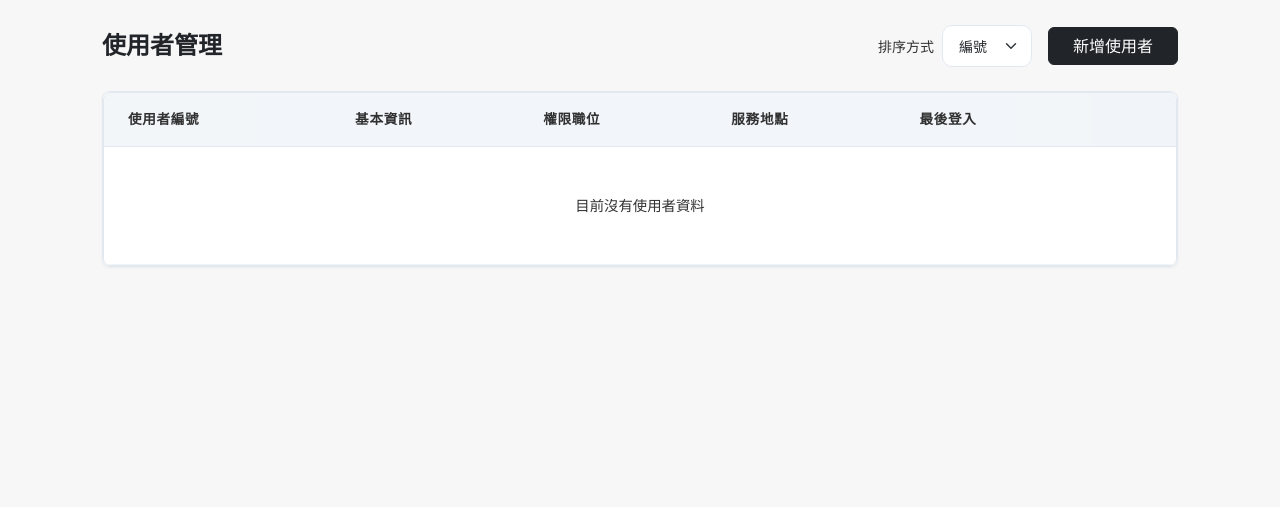
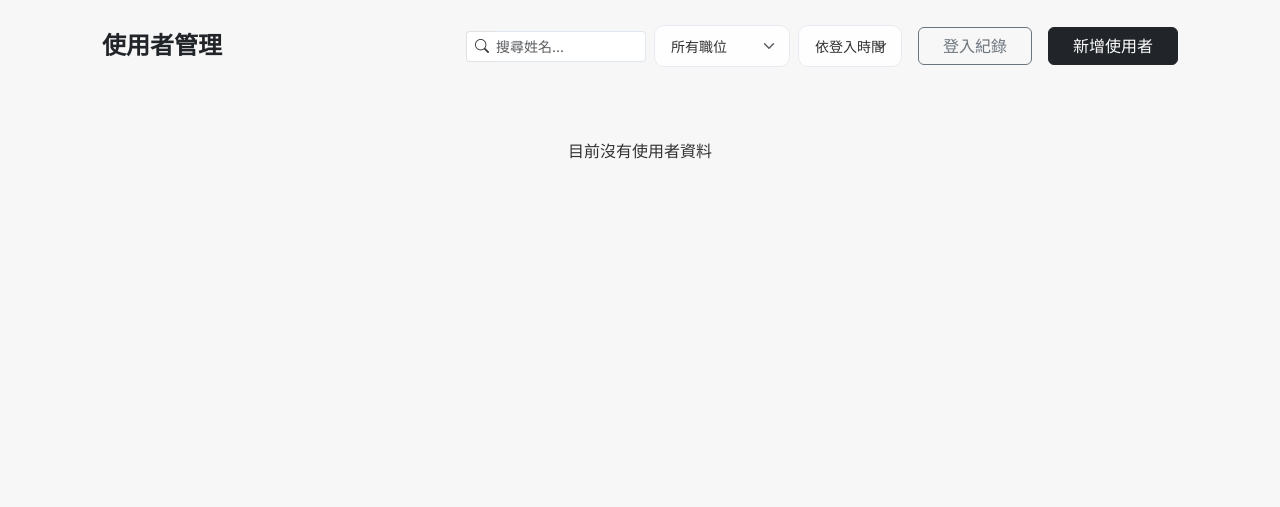
Before and after one commit to YuTzu2003/Notebook-Flask, a Flask app: template templates/admin.html in a window 1280 px wide. Shown: the part 65-572 px from the top of the page. Run offline with Flask 3, Linux system fonts and the light colour scheme; the template is opened without the code that fills it, so the values that code supplies are empty; the visitor is signed in with stand-in values (Sample User, id 1); some libraries are stand-ins or nearby versions.

Commit message:
update ui and add user history

```diff
--- a/static/js/admin.js
+++ b/static/js/admin.js
@@ -126,3 +126,43 @@ function deleteUser(guid, displayId) {
     })
     .catch(err => console.error(err));
 }
+
+// 取得登入紀錄並渲染
+async function fetchLoginLogs() {
+    const container = document.getElementById("loginLogsContainer");
+    container.innerHTML = '<div class="p-5 text-center text-muted"><div class="spinner-border spinner-border-sm me-2"></div>正在載入紀錄...</div>';
+
+    try {
+        const res = await fetch("/admin/login_logs");
+        const data = await res.json();
+
+        if (data.success && data.logs && data.logs.length > 0) {
+            let html = "";
+            data.logs.forEach(log => {
+                const isSuccess = log.status === "Success";
+                const icon = isSuccess ? "bi-check-circle-fill text-success" : "bi-x-circle-fill text-danger";
+                const bg = isSuccess ? "bg-success bg-opacity-10 text-success" : "bg-danger bg-opacity-10 text-danger";
+
+                html += `
+                    <div class="list-group-item p-3 border-bottom border-light">
+                        <div class="d-flex align-items-center mb-1">
+                            <i class="bi ${icon} me-2 fs-5"></i>
+                            <strong class="text-dark">${log.emp_id}</strong>
+                            <span class="ms-auto text-muted small">${log.timestamp}</span>
+                        </div>
+                        <div class="d-flex align-items-center ms-4 ps-1 text-muted small">
+                            <span class="badge ${bg} me-2 border-0 fw-normal">${log.message}</span>
+                            <span>IP: ${log.ip}</span>
+                        </div>
+                    </div>
+                `;
+            });
+            container.innerHTML = html;
+        } else {
+            container.innerHTML = '<div class="p-5 text-center text-muted">目前沒有任何登入紀錄</div>';
+        }
+    } catch (e) {
+        console.error("Fetch logs error:", e);
+        container.innerHTML = '<div class="p-5 text-center text-danger">載入失敗，請稍後再試</div>';
+    }
+}
--- a/templates/admin.html
+++ b/templates/admin.html
@@ -29,91 +29,90 @@
             <h4 class="fw-bold text-dark m-0">使用者管理</h4>
 
             <div class="d-flex gap-3 align-items-center">
-                <form method="GET" action="" class="d-flex align-items-center m-0 gap-2">
-                    <label for="sort_by" class="form-label mb-0 text-muted small text-nowrap">排序方式</label>
-                    <select name="sort_by" id="sort_by" class="form-select form-select-sm" style="width: auto;" onchange="this.form.submit()">
-                        <option value="UserID" {% if current_sort == 'UserID' %}selected{% endif %}>編號</option>
-                        <option value="Name" {% if current_sort == 'Name' %}selected{% endif %}>姓名</option>
-                        <option value="Position" {% if current_sort == 'Position' %}selected{% endif %}>職位</option>
-                        <option value="Location" {% if current_sort == 'Location' %}selected{% endif %}>地點</option>
-                        <option value="Last_login" {% if current_sort == 'Last_login' %}selected{% endif %}>登入時間</option>
+                <form method="GET" action="" class="d-flex align-items-center m-0 gap-2" id="filterForm">
+                    <!-- 搜尋名稱 -->
+                    <div class="input-group input-group-sm" style="width: 180px;">
+                        <span class="input-group-text bg-white border-end-0"><i class="bi bi-search text-muted"></i></span>
+                        <input type="text" name="search_name" class="form-control border-start-0 ps-0" placeholder="搜尋姓名..." value="{{ search_name }}" onkeypress="if(event.key === 'Enter') this.form.submit()">
+                    </div>
+
+                    <!-- 職位分類 -->
+                    <select name="filter_pos" class="form-select form-select-sm text-muted" style="width: auto;" onchange="this.form.submit()">
+                        <option value="">所有職位</option>
+                        <option value="Admin" {% if filter_pos == 'Admin' %}selected{% endif %}>管理員 (Admin)</option>
+                        <option value="Doctor" {% if filter_pos == 'Doctor' %}selected{% endif %}>醫師 (Doctor)</option>
+                        <option value="Nurse" {% if filter_pos == 'Nurse' %}selected{% endif %}>護理師 (Nurse)</option>
+                        <option value="CTR" {% if filter_pos == 'CTR' %}selected{% endif %}>癌登師 (CTR)</option>
+                        <option value="IT" {% if filter_pos == 'IT' %}selected{% endif %}>資訊部 (IT)</option>
+                        <option value="Staff" {% if filter_pos == 'Staff' %}selected{% endif %}>一般員工 (Staff)</option>
+                        <option value="Other" {% if filter_pos == 'Other' %}selected{% endif %}>其他 (Other)</option>
+                    </select>
+
+                    <!-- 排序方式 -->
+                    <select name="sort_by" class="form-select form-select-sm text-muted" style="width: auto;" onchange="this.form.submit()">
+                        <option value="Last_login" {% if current_sort == 'Last_login' %}selected{% endif %}>依登入時間</option>
+                        <option value="UserID" {% if current_sort == 'UserID' %}selected{% endif %}>依編號</option>
+                        <option value="Name" {% if current_sort == 'Name' %}selected{% endif %}>依姓名</option>
+                        <option value="Position" {% if current_sort == 'Position' %}selected{% endif %}>依職位</option>
                     </select>
                 </form>
-
+                <button class="btn btn-outline-secondary px-4 text-nowrap" data-bs-toggle="offcanvas" data-bs-target="#loginLogOffcanvas" onclick="fetchLoginLogs()">登入紀錄</button>
                 <button class="btn btn-dark px-4 text-nowrap" onclick="openModal('add')">新增使用者</button>
             </div>
         </div>
 
-        <div class="card rounded-3 border-0 shadow-sm">
-            <div class="card-body p-0">
-                <div class="table-responsive">
-                    <table class="table table-hover align-middle mb-0">
-                        <thead class="bg-light">
-                            <tr>
-                                <th class="ps-4 py-3 text-muted small fw-bold">使用者編號</th>
-                                <th class="py-3 text-muted small fw-bold">基本資訊</th>
-                                <th class="py-3 text-muted small fw-bold">權限職位</th>
-                                <th class="py-3 text-muted small fw-bold">服務地點</th>
-                                <th class="py-3 text-muted small fw-bold">最後登入</th>
-                                <th class="text-end pe-4 py-3"></th>
-                            </tr>
-                        </thead>
-                        <tbody>
-                            {% for user in users %}
-                            <tr class="user-row">
-                                <td class="ps-4">
-                                    <span class="font-monospace text-secondary bg-light px-2 py-1 rounded small">{{ user.UserID }}</span>
-                                </td>
-                                <td>
-                                    <div class="d-flex align-items-center">
-                                        <!-- <div class="user-avatar-sm me-3">
-                                            {{ user.Name[0] }}
-                                        </div> -->
-                                        <span class="text-dark">{{ user.Name }}</span>
-                                    </div>
-                                </td>
-                                <td>
-                                    {% if user.Position == 'Admin' %}
-                                        <span class="badge bg-danger bg-opacity-10 text-danger border border-danger border-opacity-25 fw-medium px-3">Admin</span>
-                                    {% elif user.Position == 'Doctor' %}
-                                        <span class="badge bg-primary bg-opacity-10 text-primary border border-primary border-opacity-25 fw-medium px-3">Doctor</span>
-                                    {% else %}
-                                        <span class="badge bg-secondary bg-opacity-10 text-secondary border border-secondary border-opacity-25 fw-medium px-3">{{ user.Position }}</span>
-                                    {% endif %}
-                                </td>
-                                <td>
-                                    <div class="d-flex align-items-center text-muted">
-                                        <span>{{ user.Location if user.Location else '未設定' }}</span>
-                                    </div>
-                                </td>
-                                <td>
-                                    <div class="text-muted small">
-                                        {{ user.Last_login.strftime('%Y-%m-%d %H:%M') if user.Last_login else '尚未登入' }}
-                                    </div>
-                                </td>
-                                <td class="text-end pe-4">
-                                    <div class="d-flex justify-content-end gap-2 text-nowrap">
-                                        <button type="button"
-                                                class="btn btn-sm btn-light border"
-                                                data-user='{{ user | tojson | safe }}'
-                                                onclick="editUser(this)">編輯
-                                        </button>
-                                        <button type="button"
-                                                class="btn btn-sm btn-outline-danger"
-                                                onclick="deleteUser('{{ user.ID }}', '{{ user.UserID }}')">刪除
-                                        </button>
-                                    </div>
-                                </td>
-                            </tr>
-                            {% endfor %}
+        <div class="d-flex flex-column gap-3">
+            {% for user in users %}
+            <div class="card border-0 shadow-sm rounded-3 overflow-hidden">
+                <div class="card-body p-3 p-md-4 d-flex flex-column flex-md-row align-items-md-center gap-4">
 
-                            {% if not users %}
-                            <tr><td colspan="6" class="text-center py-5 text-muted">目前沒有使用者資料</td></tr>
-                            {% endif %}
-                        </tbody>
-                    </table>
+                    <!-- 1. 頭像與基本資訊 -->
+                    <div class="d-flex align-items-center gap-3" style="min-width: 200px;">
+                        <div class="bg-secondary bg-opacity-10 text-secondary rounded-3 d-flex align-items-center justify-content-center fw-bold fs-4 flex-shrink-0" style="width: 50px; height: 50px;">
+                            {{ user.Name[0] }}
+                        </div>
+                        <div>
+                            <h5 class="mb-1 fw-bold text-dark">{{ user.Name }}</h5>
+                            <span class="text-muted small font-monospace">{{ user.UserID }}</span>
+                        </div>
+                    </div>
+
+                    <!-- 2. 職位標籤 -->
+                    <div style="min-width: 100px;">
+                        {% if user.Position == 'Admin' %}
+                            <span class="badge bg-danger bg-opacity-10 text-danger border border-danger border-opacity-25 fw-normal px-3">Admin</span>
+                        {% elif user.Position == 'Doctor' %}
+                            <span class="badge bg-primary bg-opacity-10 text-primary border border-primary border-opacity-25 fw-normal px-3">Doctor</span>
+                        {% else %}
+                            <span class="badge bg-secondary bg-opacity-10 text-secondary border border-secondary border-opacity-25 fw-normal px-3">{{ user.Position }}</span>
+                        {% endif %}
+                    </div>
+
+                    <!-- 3. 地點與登入資訊 -->
+                    <div class="d-flex flex-wrap align-items-center gap-4 small text-muted flex-grow-1">
+                        <div>
+                            <span style="font-size: 0.8rem;">服務地點：</span>
+                            <span class="text-dark fw-bold">{{ user.Location if user.Location else '未設定' }}</span>
+                        </div>
+                        <div>
+                            <span style="font-size: 0.8rem;">最後登入：</span>
+                            <span class="text-dark fw-bold">{{ user.Last_login.strftime('%Y-%m-%d %H:%M') if user.Last_login else '尚未登入' }}</span>
+                        </div>
+                    </div>
+
+                    <!-- 4. 操作按鈕 -->
+                    <div class="d-flex gap-2 ms-md-auto flex-shrink-0 mt-3 mt-md-0 border-start-md ps-md-3">
+                        <button type="button" class="btn btn-sm btn-outline-secondary px-3" data-user='{{ user | tojson | safe }}' onclick="editUser(this)">編輯</button>
+                        <button type="button" class="btn btn-sm btn-outline-danger px-3" onclick="deleteUser('{{ user.ID }}', '{{ user.UserID }}')">刪除</button>
+                    </div>
+
                 </div>
             </div>
+            {% else %}
+            <div class="col-12 text-center py-5">
+                <div class="text-muted">目前沒有使用者資料</div>
+            </div>
+            {% endfor %}
         </div>
     </div>
 
@@ -173,6 +172,22 @@
             </div>
         </div>
     </div>
+
+    <!-- Login Logs Offcanvas -->
+    <div class="offcanvas offcanvas-end" tabindex="-1" id="loginLogOffcanvas" aria-labelledby="loginLogOffcanvasLabel" style="width: 450px;">
+        <div class="offcanvas-header border-bottom bg-light">
+            <h5 class="offcanvas-title fw-bold text-dark" id="loginLogOffcanvasLabel">系統登入紀錄</h5>
+            <button type="button" class="btn-close" data-bs-dismiss="offcanvas" aria-label="Close"></button>
+        </div>
+        <div class="offcanvas-body p-0 bg-white">
+            <div id="loginLogsContainer" class="list-group list-group-flush">
+                <div class="p-5 text-center text-muted">
+                    <div class="spinner-border spinner-border-sm me-2"></div>正在載入紀錄...
+                </div>
+            </div>
+        </div>
+    </div>
+
 {% endblock %}
 
 {% block extra_js %}
--- a/templates/mapping.html
+++ b/templates/mapping.html
@@ -82,9 +82,9 @@
                                 <!-- 中間：主要資訊區塊 -->
                                 <div class="flex-grow-1 overflow-hidden ms-md-2">
                                     <div class="d-flex align-items-center mb-2 gap-2 flex-nowrap">
-                                        <h6 class="fw-bold mb-0 text-dark text-truncate" style="flex: 1 1 auto; max-width: 48%;" title="{{ row.OldFileName }}">{{ row.OldFileName }}</h6>
+                                        <h6 class="fw-bold mb-0 text-dark text-truncate" style="max-width: 45%;" title="{{ row.OldFileName }}">{{ row.OldFileName }}</h6>
                                         <i class="bi bi-arrow-right text-muted flex-shrink-0"></i>
-                                        <h6 class="fw-bold mb-0 text-primary-emphasis text-truncate" style="flex: 1 1 auto; max-width: 48%;" title="{{ row.NewFileName }}">{{ row.NewFileName }}</h6>
+                                        <h6 class="fw-bold mb-0 text-primary-emphasis text-truncate" style="max-width: 45%;" title="{{ row.NewFileName }}">{{ row.NewFileName }}</h6>
                                     </div>
 
                                     <!-- 第二排：狀態、版本、執行時間 -->
--- a/templates/notes.html
+++ b/templates/notes.html
@@ -31,7 +31,7 @@
                         </div>
 
                         <div class="col-md-2">
-                            <button id="migrateSubmitBtn" type="button" class="btn btn-secondary w-100" onclick="runMigrate()">開始轉移</button>
+                            <button id="migrateSubmitBtn" type="button" class="btn btn-dark w-100" onclick="runMigrate()">開始轉移</button>
                         </div>
                     </div>
                 </form>
```
Also changed, not shown: modules/auth.py (+75 -3 lines).
